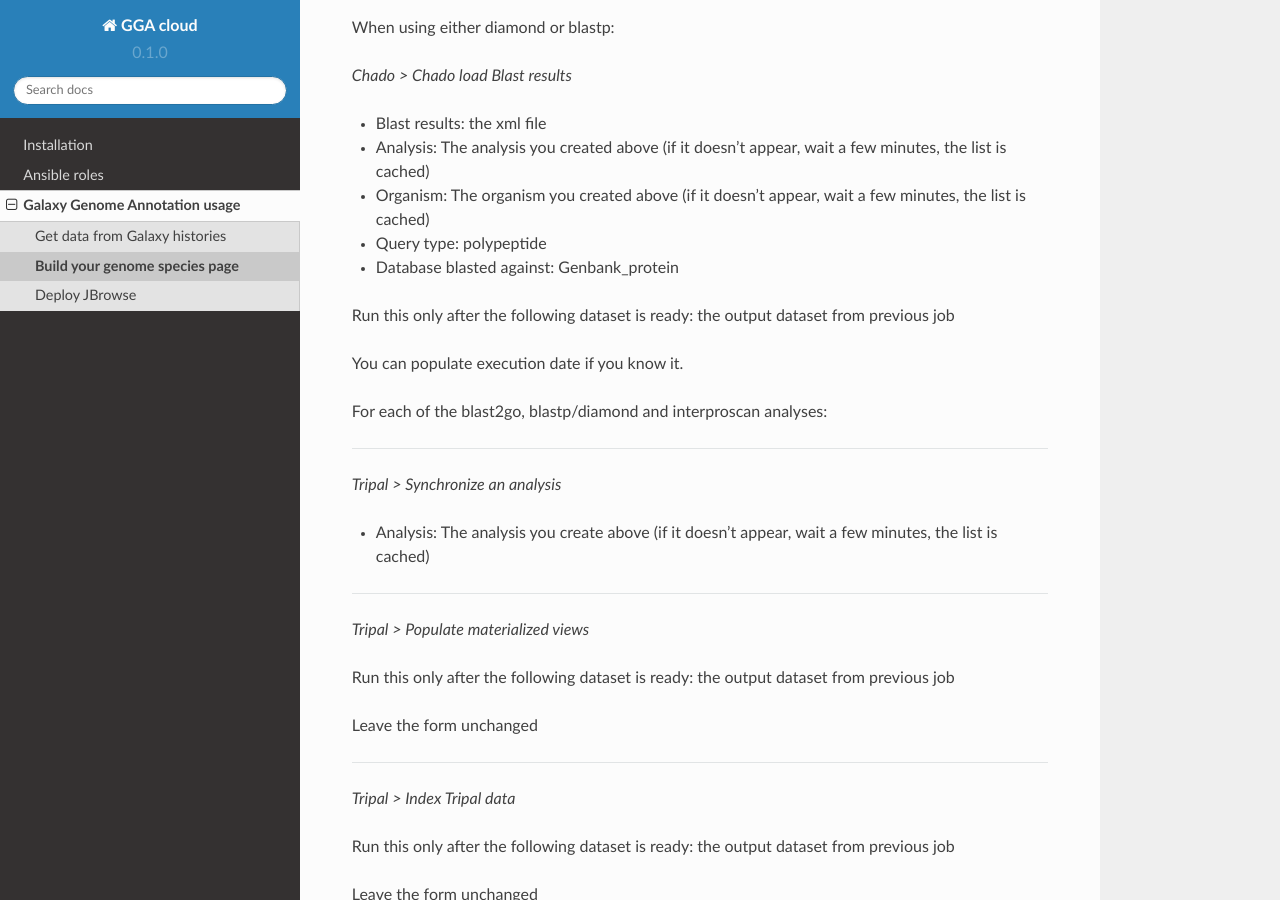
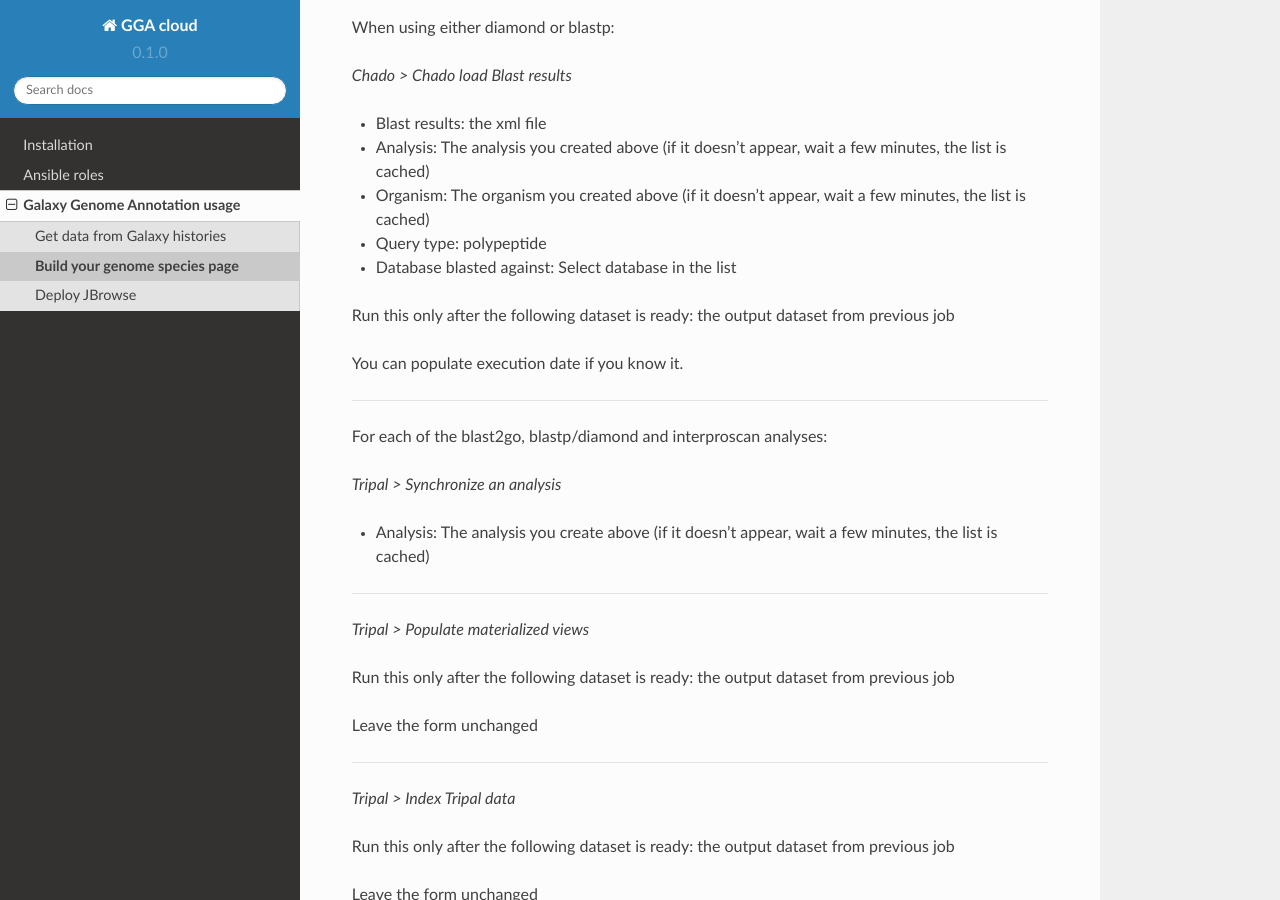
Before and after one commit to abims-sbr/GGA_Cloud, a Sphinx documentation site: the page built from docs/source/gga/tripal-chado.md, in a window 1280 px wide and 900 px high, scrolled down 4216 px. Built offline with Sphinx 7.4.7 and the Read the Docs theme 2.0.0, drawn with Linux system fonts in a browser that asks for light colours.

Commit message:
Update tripal chado doc

```diff
--- a/docs/source/gga/tripal-chado.md
+++ b/docs/source/gga/tripal-chado.md
@@ -226,15 +226,15 @@
 
 - Query type: polypeptide
 
-- Database blasted against: Genbank_protein
+- Database blasted against: Select database in the list
 
 Run this only after the following dataset is ready: the output dataset from previous job
 
 You can populate execution date if you know it.
 
+---
+
 For each of the blast2go, blastp/diamond and interproscan analyses:
-
----
 
 *Tripal > Synchronize an analysis*
 
```
